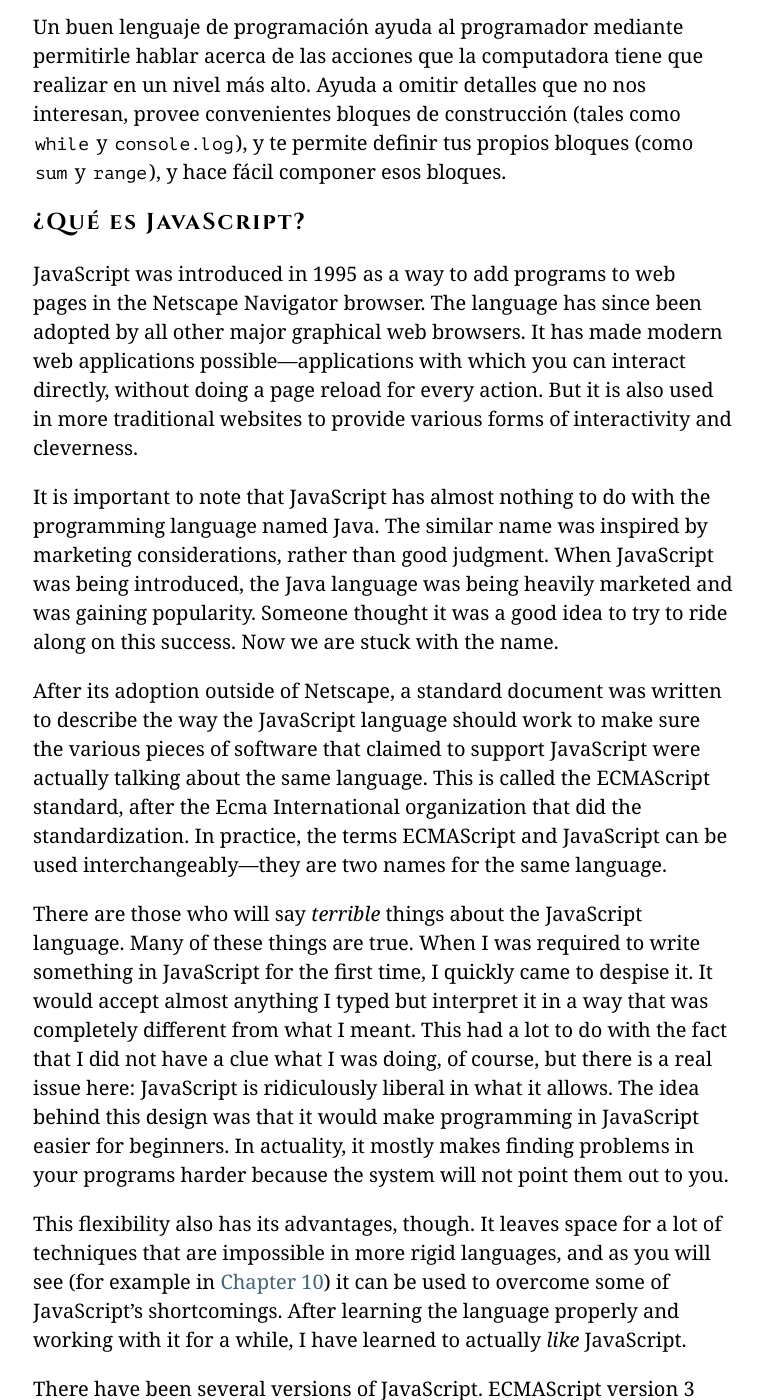
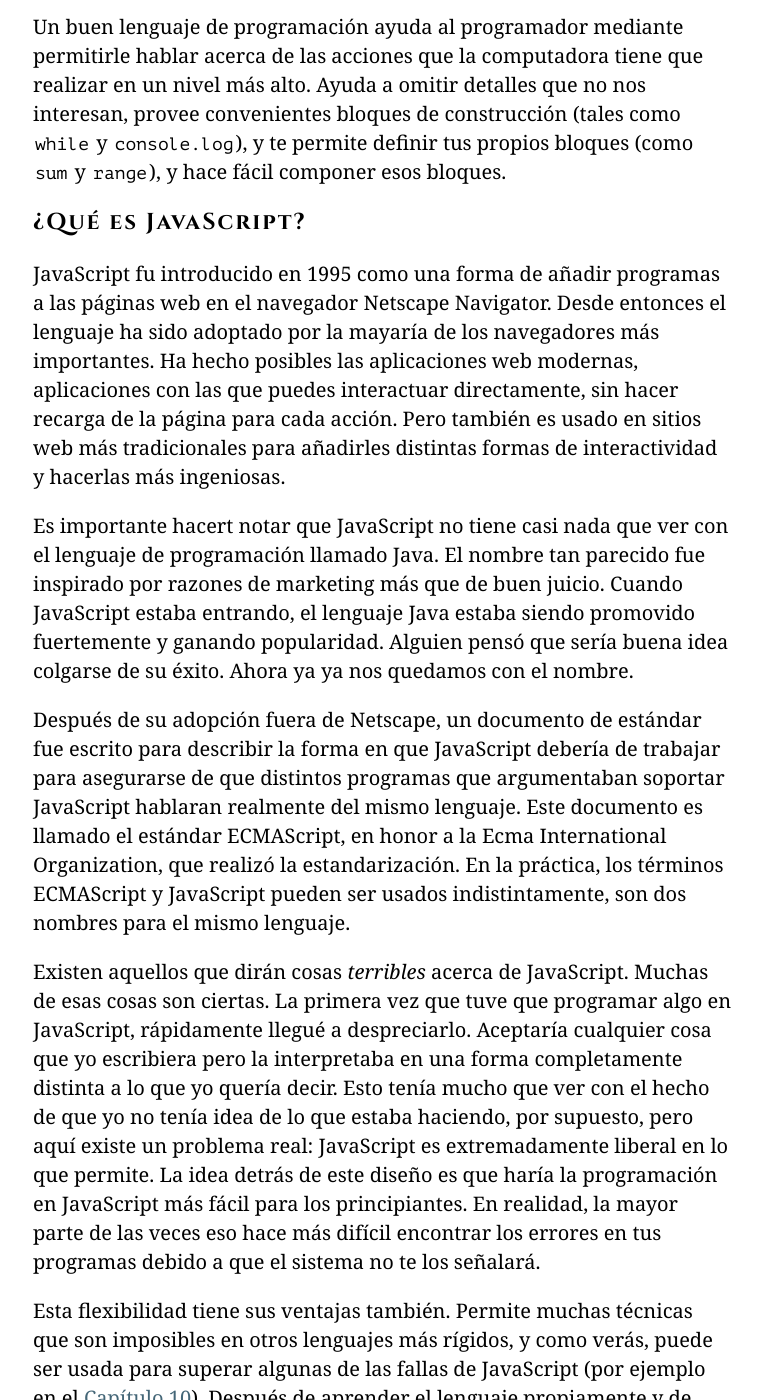
Before and after one commit to hectorip/Eloquent-JavaScript-ES-online, a Jekyll site: the page chapters/00_intro.html, which Jekyll copies as it is, in a window 1280 px wide and 1400 px high, scrolled down 6631 px. Shown: the whole window, without its empty margins (257-1019 px from the left). Built offline with Jekyll 4.4.1, drawn with Linux system fonts in a browser that asks for light colours; nearby versions of some CDN libraries; library files that are not in the unit come from our copies; some of the changed text lies outside the part shown.

Commit message:
new version of Intro

```diff
--- a/chapters/00_intro.html
+++ b/chapters/00_intro.html
@@ -27,7 +27,7 @@ operar y entender. Para muchos siguen siendo cosas extrañas, un poco amenazador
 </div>
 <p><a class=p_ident id="p_EXylKHSHHV" href="#p_EXylKHSHHV"></a>Hemos encontrado dos formas efectivas
 de cerrar la brecha ente nosotros, suaves organismos biológicos
-con talento para razonamiento social y espacial, y las computadoras,
+con talento para el razonamiento social y espacial, y las computadoras,
 manipuladoras sin sentimientos de datos sin sentido. La primera es
 usar nuestros sentidos del mundo físico y construir interfaces que
 imitan ese mundo y nos permiten manipular figuras en una pantalla
@@ -49,15 +49,15 @@ con las computadoras, han sido reemplazadas en gran medida por interfaces gráfi
 Pero todavía están ahí, si sabes donde buscar.
 Uno de tales lenguajes, JavaScript, está presente en casi todos los navegadores web existentes y por lo tanto, disponible en prácticamente todos los dispositivos
 de consumo.</p>
-<p><a class=p_ident id="p_6qr8M0S/22" href="#p_6qr8M0S/22"></a>Este libro trata de hacer que te familiarices lo
+<p><a class=p_ident id="p_qMN5rGXmY8" href="#p_qMN5rGXmY8"></a>Este libro trata de hacer que te familiarices lo
 suficiente con este lenguaje para que puedas hacer que la computadora hago lo
-que tu quieras.</p>
+que tú quieras.</p>
 <h2><a class=h_ident id="h_yn5cXPGWoc" href="#h_yn5cXPGWoc"></a>Acerca de la Programación</h2>
 <blockquote>
 <p><a class=p_ident id="p_r9wJawfNwk" href="#p_r9wJawfNwk"></a>No ilumino a aquellos que no están deseosos de aprender,
 tampoco despierto a quienes no están ansiosos de darse una explicación a
 sí mismos. Si les he presentado una esquina del cuadro y ellos no vienen
-con las otras tres, no debería recorrer otra vez los puntos.</p>
+con las otras tres, no debería recorrer otra vez los puntos."</p>
  <footer>Confucio</footer>
 </blockquote>
 <p><a class=p_ident id="p_uDHnYeDpHH" href="#p_uDHnYeDpHH"></a>A parte de explicar JavaScript, te introduciré en
@@ -109,14 +109,14 @@ Cuando funcionan, es hermoso. El Arte de Programar es la habilidad de
 controlar la complejidad. Un gran programa está dominado, hecho simple
 en su complejidad.</p>
 <p><a class=p_ident id="p_9r/Q7EzvnZ" href="#p_9r/Q7EzvnZ"></a>Muchos programadores creen
-que esta complejidad es mejor controlada usando un pequeño conjunto de
+que esta complejidad es mejor controlada usando sólo un pequeño conjunto de
 técnicas bien entendidas en sus programas. Estos han compuesto reglas estrictas
 (“mejores prácticas”) que prescriben la forma que los programas deberían
 tener, y los más celosos de ellos considerarán a aquellos que se salen de
 esta pequeña zona segura como <em>malos</em> programadores.</p>
 <p><a class=p_ident id="p_LfloG3XA1B" href="#p_LfloG3XA1B"></a>¡Qué hostilidad hacia la riqueza de la
 programación, la de tratar de reducirla a algo simple y predecible, tratar de
-crear un tabú en todos los programas extraños y bellos!
+hacer tabú a todos los programas extraños y bellos!
 El panorama de todas las técnicas de programación es enorme, fascinante en
 su diversidad, y permanece inexplorado en gran parte. Ciertamente es peligroso
 ir, porque seduce al programador novato con todo tipo de confusiones,
@@ -231,47 +231,44 @@ bloques de  construcción (tales como <code>while</code> y <code>console.log</co
 definir tus propios bloques (como <code>sum</code> y <code>range</code>), y hace fácil componer esos
 bloques.</p>
 <h2><a class=h_ident id="h_uADnhK3jS4" href="#h_uADnhK3jS4"></a>¿Qué es JavaScript?</h2>
-<p><a class=p_ident id="p_NnFf9SYflZ" href="#p_NnFf9SYflZ"></a>  JavaScript was introduced in 1995 as a way to add programs to
-web pages in the Netscape Navigator browser. The language has since
-been adopted by all other major graphical web browsers. It has made modern
-web applications possible—applications with which you can interact
-directly, without doing a page reload for every action. But it is also used in more
-traditional websites to provide various forms of interactivity and
-cleverness.</p>
-<p><a class=p_ident id="p_XQARvdMdFm" href="#p_XQARvdMdFm"></a>It is important to note that JavaScript has
-almost nothing to do with the programming language named Java. The
-similar name was inspired by marketing considerations, rather than
-good judgment. When JavaScript was being introduced, the Java language
-was being heavily marketed and was gaining popularity. Someone
-thought it was a good idea to try to ride along on this success. Now we
-are stuck with the name.</p>
-<p><a class=p_ident id="p_f4BBnjDgSI" href="#p_f4BBnjDgSI"></a>After its adoption outside of
-Netscape, a standard document was written to describe the way the
-JavaScript language should work to make sure the various pieces of
-software that claimed to support JavaScript were actually talking
-about the same language. This is called the ECMAScript standard, after
-the Ecma International organization that did the standardization. In
-practice, the terms ECMAScript and JavaScript can be used interchangeably—they
-are two names for the same language.</p>
-<p><a class=p_ident id="p_WpVPn/5Qrf" href="#p_WpVPn/5Qrf"></a>There are those who will
-say <em>terrible</em> things about the JavaScript language. Many of these
-things are true. When I was required to write something in JavaScript
-for the first time, I quickly came to despise it. It would accept
-almost anything I typed but interpret it in a way that was completely
-different from what I meant. This had a lot to do with the fact that I
-did not have a clue what I was doing, of course, but there is a real
-issue here: JavaScript is ridiculously liberal in what it allows. The
-idea behind this design was that it would make programming in
-JavaScript easier for beginners. In actuality, it mostly makes finding
-problems in your programs harder because the system will not point
-them out to you.</p>
-<p><a class=p_ident id="p_oTz4zfL7GZ" href="#p_oTz4zfL7GZ"></a>This flexibility also
-has its advantages, though. It leaves space for a lot of techniques
-that are impossible in more rigid languages, and as you will see (for
-example in <a href="10_modules.html#modules">Chapter 10</a>) it
-can be used to overcome some of JavaScript&#8217;s shortcomings. After
-learning the language properly and working with it for a while, I have
-learned to actually <em>like</em> JavaScript.</p>
+<p><a class=p_ident id="p_5YWMJ+6kmh" href="#p_5YWMJ+6kmh"></a>  JavaScript fu introducido en 1995 como una forma de añadir programas
+a las páginas web en el navegador Netscape Navigator. Desde entonces el lenguaje
+ha sido adoptado por la mayaría de los navegadores más importantes. Ha hecho
+posibles las aplicaciones web modernas, aplicaciones con las que puedes interactuar
+directamente, sin hacer recarga de la página para cada acción. Pero también es
+usado en sitios web más tradicionales para añadirles distintas formas de
+interactividad y hacerlas más ingeniosas.</p>
+<p><a class=p_ident id="p_lJOJ2DsAiD" href="#p_lJOJ2DsAiD"></a>Es importante hacert notar que JavaScript no tiene casi
+nada que ver con el lenguaje de programación llamado Java. El nombre tan parecido
+fue inspirado por razones de marketing más que de buen juicio. Cuando JavaScript
+estaba entrando, el lenguaje Java estaba siendo promovido fuertemente y ganando
+popularidad. Alguien pensó que sería buena idea colgarse de su éxito. Ahora ya
+ya nos quedamos con el nombre.</p>
+<p><a class=p_ident id="p_Hq9j2uTVYN" href="#p_Hq9j2uTVYN"></a>Después de su adopción fuera de Netscape,
+un documento de estándar fue escrito para describir la forma en que
+JavaScript debería de trabajar para asegurarse de que distintos programas que
+argumentaban soportar JavaScript hablaran realmente del mismo lenguaje.
+Este documento es llamado el estándar ECMAScript, en honor a la Ecma International
+Organization, que realizó la estandarización. En la práctica, los términos
+ECMAScript y JavaScript pueden ser usados indistintamente, son dos nombres
+para el mismo lenguaje.</p>
+<p><a class=p_ident id="p_HIh0uwIj7p" href="#p_HIh0uwIj7p"></a>Existen aquellos que dirán cosas
+<em>terribles</em> acerca de JavaScript. Muchas de esas cosas son ciertas. La primera
+vez que tuve que programar algo en JavaScript, rápidamente llegué a despreciarlo.
+Aceptaría cualquier cosa que yo escribiera pero la interpretaba en una forma
+completamente distinta a lo que yo quería decir. Esto tenía mucho que ver con
+el hecho de que yo no tenía idea de lo que estaba haciendo, por supuesto, pero
+aquí existe un problema real: JavaScript es extremadamente liberal en lo que
+permite. La idea detrás de este diseño es que haría la programación en JavaScript
+más fácil para los principiantes. En realidad, la mayor parte de las veces
+eso hace más difícil encontrar los errores en tus programas debido a que el
+sistema no te los señalará.</p>
+<p><a class=p_ident id="p_pKieJv9UQr" href="#p_pKieJv9UQr"></a> Esta flexibilidad tiene sus
+ventajas también. Permite muchas técnicas que son imposibles en otros
+lenguajes más rígidos, y como verás, puede ser usada para superar algunas de las
+fallas de JavaScript (por ejemplo en el <a href="10_modules.html#modulos">Capítulo 10</a>).
+Después de aprender el lenguaje propiamente y de trabajar con él por un tiempo,
+JavaScript realmente me ha <em>gustado</em>.</p>
 <p><a class=p_ident id="p_uvrRwRP2CF" href="#p_uvrRwRP2CF"></a>There have been several versions of JavaScript. ECMAScript
 version 3 was the widely supported version in the time of
 JavaScript&#8217;s ascent to dominance, roughly between 2000 and 2010.
```
Also changed, not shown: other parts of chapters/00_intro.html (+7 -7 lines).
